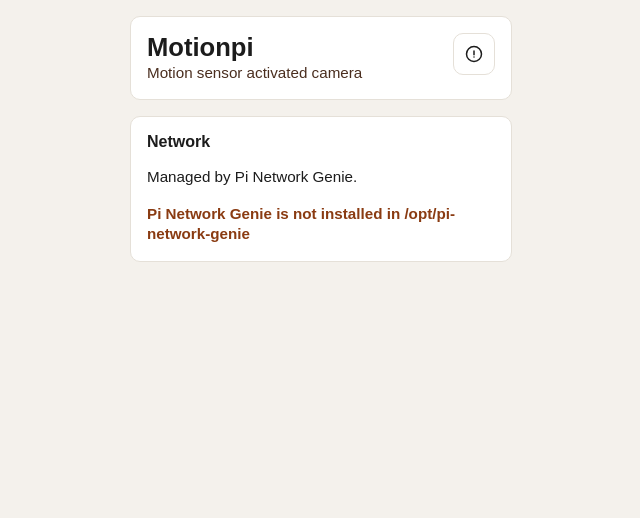
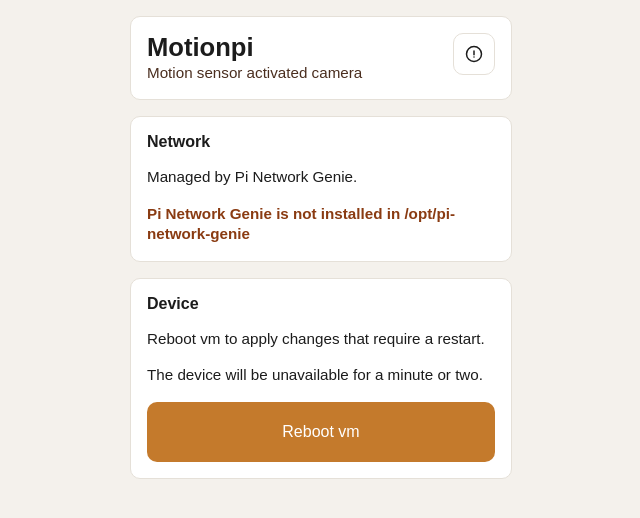
Before and after one commit to Ashterism/motionpi, a Flask app: page /network in a window 1280 px wide. Shown: the top 518 px of the page, without its empty margins (319-959 px from the left). Run offline with Flask 3, Linux system fonts and the light colour scheme.

Commit message:
Add reboot control and unsaved boot mode message

```diff
--- a/src/motionpi/web/templates/network.html
+++ b/src/motionpi/web/templates/network.html
@@ -29,15 +29,18 @@
 <section class="card">
     <div class="card-body settings-card-body">
         <h2 class="section-title">Boot network mode</h2>
-        <p class="status-line">This only changes what Genie does on the next reboot.</p>
+        <p class="status-line">Saved changes take effect on the next reboot.</p>
 
-        <form method="post" action="{{ url_for('network_mode') }}">
+        <form method="post" action="{{ url_for('network_mode') }}" id="network-mode-form">
             <div class="controls-stack">
-                <select name="mode" class="select-control" aria-label="Boot network mode">
+                <select name="mode" class="select-control" id="network-mode-select" aria-label="Boot network mode">
                     {% for value, label in network_options.modes.items() %}
                     <option value="{{ value }}" {% if saved_mode == value %}selected{% endif %}>{{ label }}</option>
                     {% endfor %}
                 </select>
+                <p class="status-line warning-text" id="unsaved-network-message" hidden>
+                    Unsaved change — press Save boot mode to apply it.
+                </p>
                 <button type="submit" class="button">Save boot mode</button>
             </div>
         </form>
@@ -78,6 +81,8 @@
     </div>
 </section>
 {% endif %}
+
+{% include "_device_card.html" %}
 {% endblock %}
 
 {% block scripts %}
@@ -90,5 +95,15 @@
             }
         });
     });
+
+    const networkModeSelect = document.getElementById("network-mode-select");
+    const unsavedNetworkMessage = document.getElementById("unsaved-network-message");
+
+    if (networkModeSelect && unsavedNetworkMessage) {
+        const initialMode = networkModeSelect.value;
+        networkModeSelect.addEventListener("change", function () {
+            unsavedNetworkMessage.hidden = networkModeSelect.value === initialMode;
+        });
+    }
 </script>
 {% endblock %}
```
